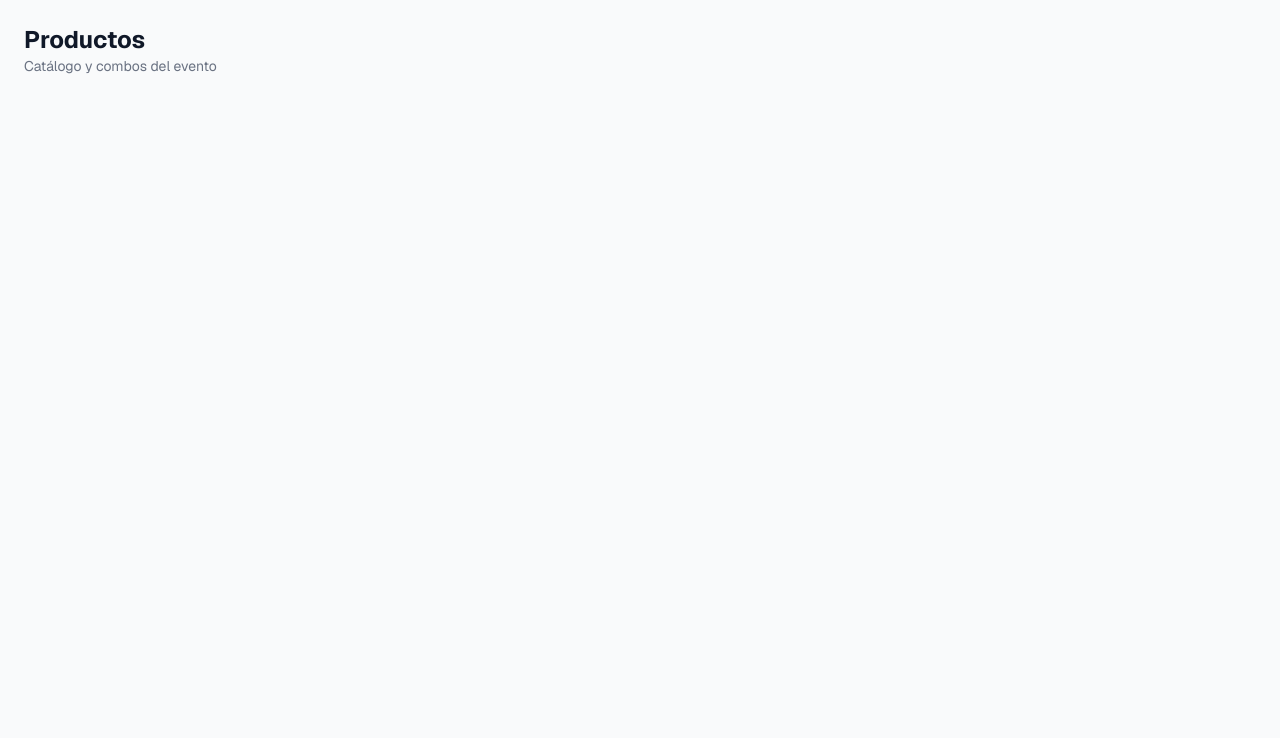
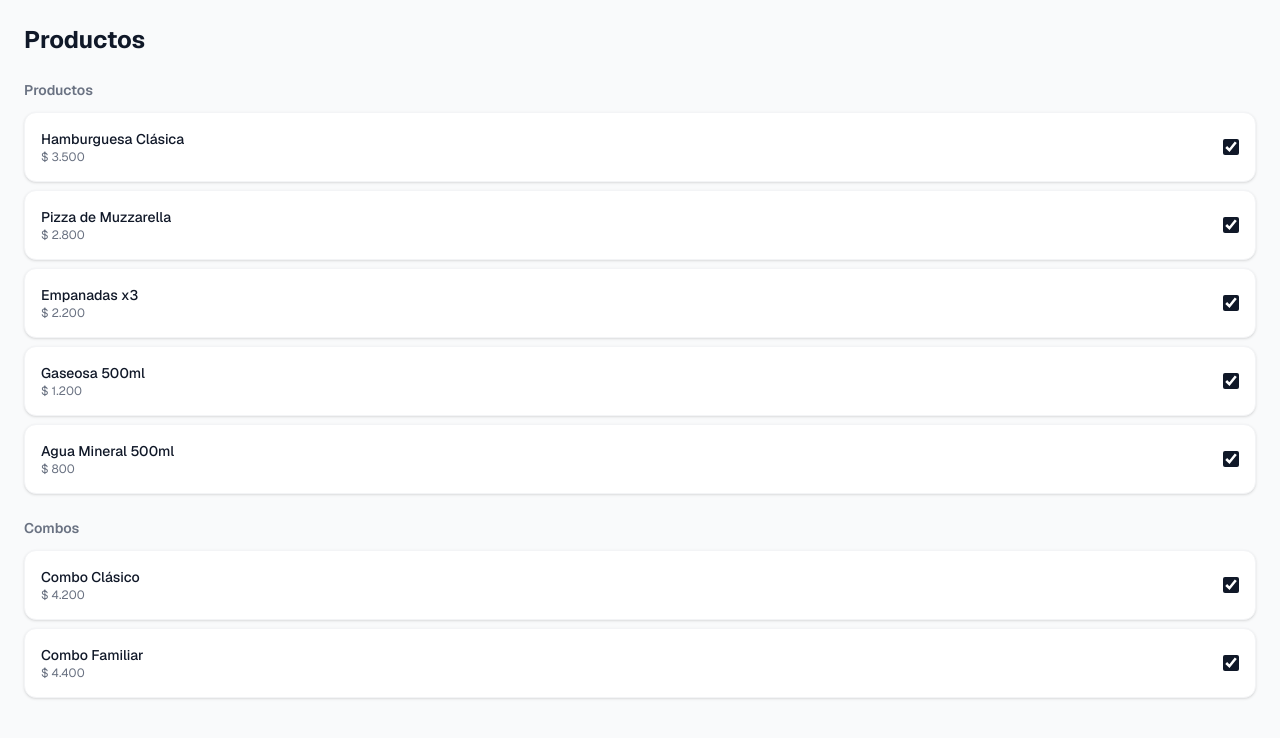
Before and after one commit to nubapaycode/nubapay-frontend, a Next.js app: page /products in a window 1280 px wide. Shown: the top 738 px of the page. Built offline with nearby package versions, Linux system fonts and the light colour scheme.

Commit message:
feat: add organizer products panel with availability toggle

```diff
--- a/app/(organizer)/products/page.tsx
+++ b/app/(organizer)/products/page.tsx
@@ -1,10 +1,14 @@
+import type { Metadata } from 'next'
+import { ProductsView } from '@/components/organizer/ProductsView'
+
+export const metadata: Metadata = {
+  title: 'Productos — Nubapay',
+}
+
 export default function OrganizerProductsPage() {
   return (
     <main className="min-h-screen p-6">
-      <header className="mb-6">
-        <h1 className="text-2xl font-bold">Productos</h1>
-        <p className="text-sm text-gray-500">Catálogo y combos del evento</p>
-      </header>
+      <ProductsView />
     </main>
   )
 }
--- /dev/null
+++ b/components/organizer/ProductsView.tsx
@@ -0,0 +1,79 @@
+'use client'
+
+import { useState } from 'react'
+import { mockEvent } from '@/lib/mock/event'
+import { formatPrice } from '@/lib/utils'
+import type { Product, Combo } from '@/types'
+
+export function ProductsView() {
+  const [products, setProducts] = useState<Product[]>(mockEvent.products)
+  const [combos, setCombos] = useState<Combo[]>(mockEvent.combos)
+
+  const toggleProduct = (id: string) => {
+    setProducts(prev =>
+      prev.map(p => (p.id === id ? { ...p, available: !p.available } : p))
+    )
+  }
+
+  const toggleCombo = (id: string) => {
+    setCombos(prev =>
+      prev.map(c => (c.id === id ? { ...c, available: !c.available } : c))
+    )
+  }
+
+  return (
+    <div>
+      <h1 className="text-2xl font-bold mb-6">Productos</h1>
+
+      <section className="mb-6">
+        <h2 className="text-sm font-semibold text-gray-500 mb-3">Productos</h2>
+        <div className="flex flex-col gap-2">
+          {products.map(product => (
+            <div
+              key={product.id}
+              className="bg-white rounded-xl border border-gray-100 shadow-sm p-4 flex items-center justify-between"
+            >
+              <div>
+                <p className={`font-medium text-sm ${!product.available ? 'text-gray-400' : 'text-gray-900'}`}>
+                  {product.name}
+                </p>
+                <p className="text-xs text-gray-500">{formatPrice(product.price)}</p>
+              </div>
+              <input
+                type="checkbox"
+                checked={product.available}
+                onChange={() => toggleProduct(product.id)}
+                className="w-4 h-4 accent-gray-900"
+              />
+            </div>
+          ))}
+        </div>
+      </section>
+
+      <section>
+        <h2 className="text-sm font-semibold text-gray-500 mb-3">Combos</h2>
+        <div className="flex flex-col gap-2">
+          {combos.map(combo => (
+            <div
+              key={combo.id}
+              className="bg-white rounded-xl border border-gray-100 shadow-sm p-4 flex items-center justify-between"
+            >
+              <div>
+                <p className={`font-medium text-sm ${!combo.available ? 'text-gray-400' : 'text-gray-900'}`}>
+                  {combo.name}
+                </p>
+                <p className="text-xs text-gray-500">{formatPrice(combo.price)}</p>
+              </div>
+              <input
+                type="checkbox"
+                checked={combo.available}
+                onChange={() => toggleCombo(combo.id)}
+                className="w-4 h-4 accent-gray-900"
+              />
+            </div>
+          ))}
+        </div>
+      </section>
+    </div>
+  )
+}
```
Also changed, not shown: 1 other file (tests, documents, lock files or other folders).
